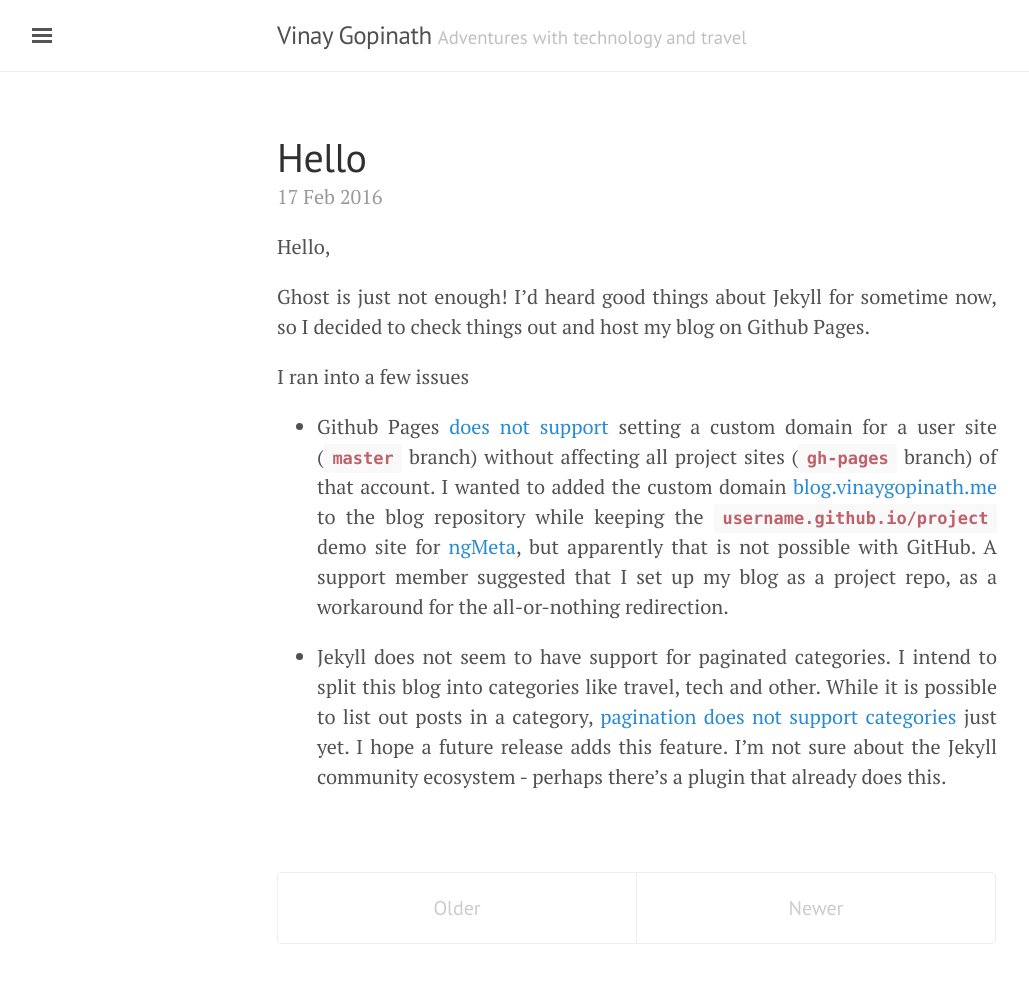
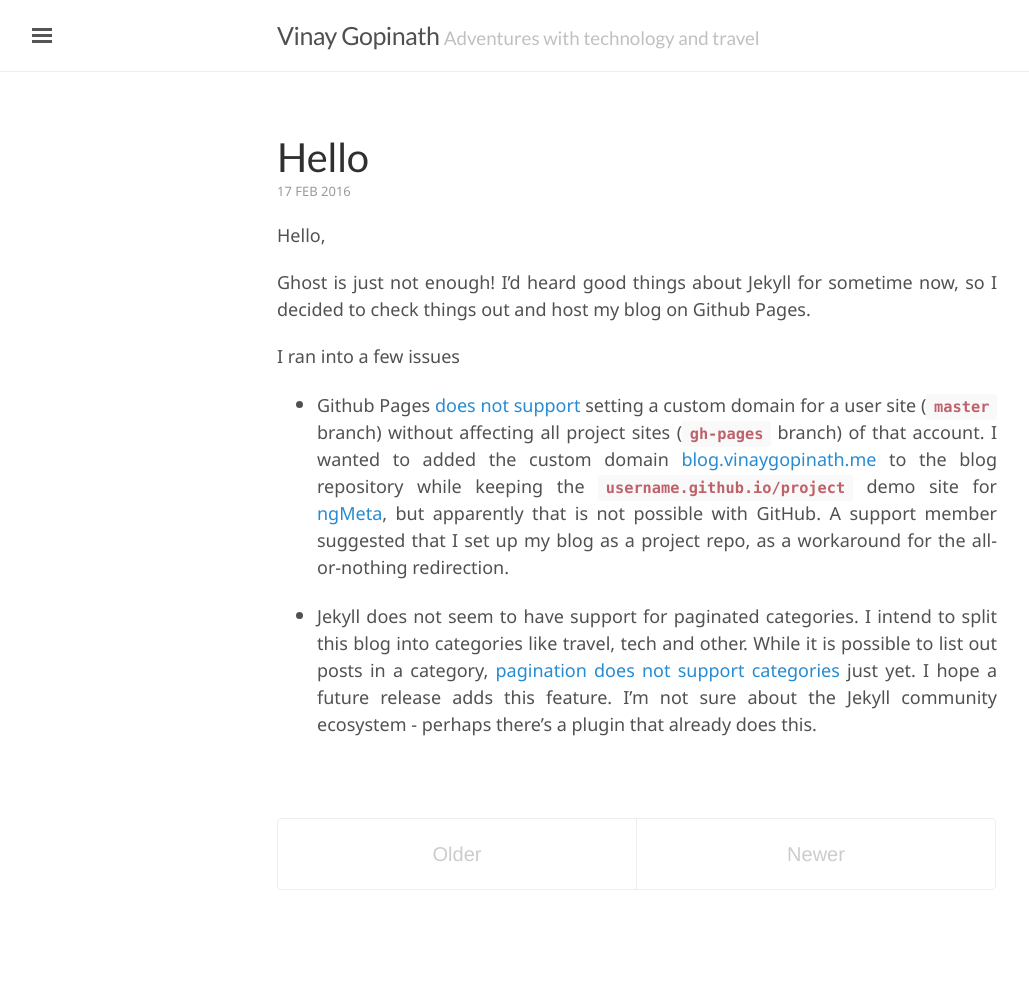
Before and after one commit to vinaygopinath/blog, a Jekyll site: the page built from index.html, in a window 1280 px wide. Shown: the whole page, without its empty margins (3-1032 px from the left). Built offline with Jekyll 4.4.1, drawn with Linux system fonts in a browser that asks for light colours; the list of posts is cut into pages by our own code; after the commit the page ends 950 px from its top, so only the background shows below that.

Commit message:
[UI] - Theme improvements and font changes (Noto Sans + Lato)

```diff
--- a/_includes/head.html
+++ b/_includes/head.html
@@ -20,7 +20,7 @@
   <link rel="stylesheet" href="{{ site.baseurl }}/public/css/syntax.css">
   <link rel="stylesheet" href="{{ site.baseurl }}/public/css/lanyon.css">
   <link rel="stylesheet" href="{{ site.baseurl }}/public/css/custom.css">
-  <link rel="stylesheet" href="https://fonts.googleapis.com/css?family=PT+Serif:400,400italic,700%7CPT+Sans:400">
+  <link rel="stylesheet" href="https://fonts.googleapis.com/css?family=Noto+Sans:400%7CLato:400">
 
   <!-- Icons -->
   <link rel="apple-touch-icon-precomposed" sizes="144x144" href="{{ site.baseurl }}/public/apple-touch-icon-precomposed.png">
--- a/public/css/custom.css
+++ b/public/css/custom.css
@@ -1,3 +1,4 @@
 .post p {
   text-align: justify;
+  font-size: 0.9rem;
 }
--- a/public/css/lanyon.css
+++ b/public/css/lanyon.css
@@ -41,10 +41,11 @@ html, body {
   overflow-x: hidden;
 }
 html {
-  font-family: "PT Serif", Georgia, "Times New Roman", serif;
+  font-family: "Noto Sans", Georgia, "Times New Roman", serif;
 }
 h1, h2, h3, h4, h5, h6 {
-  font-family: "PT Sans", Helvetica, Arial, sans-serif;
+  /*font-family: "PT Sans", Helvetica, Arial, sans-serif;*/
+  font-family: "Lato", Helvetica, Arial, sans-serif;
   font-weight: 400;
   color: #313131;
   letter-spacing: -.025rem;
@@ -294,7 +295,15 @@ h1, h2, h3, h4, h5, h6 {
   margin-bottom: 4em;
 }
 
+.post:first-child {
+    margin-top: 2em;
+}
+
 /* Blog post or page title */
+
+.page-title {
+    text-transform: capitalize;
+}
 
 .page-title, .post-title, .post-title a {
   color: #303030;
@@ -310,6 +319,8 @@ h1, h2, h3, h4, h5, h6 {
   margin-top: -.5rem;
   margin-bottom: 1rem;
   color: #9a9a9a;
+  font-size: 0.65rem;
+  text-transform: uppercase;
 }
 
 /* Related posts */
--- a/public/css/poole.css
+++ b/public/css/poole.css
@@ -21,8 +21,6 @@
 * Custom type
 * Messages
 * Container
-* Masthead
-* Posts and pages
 * Pagination
 * Reverse layout
 * Themes
@@ -290,137 +288,3 @@ tbody tr:nth-child(odd) td, tbody tr:nth-child(odd) th {
   margin-left: auto;
   margin-right: auto;
 }
-
-/*
-* Masthead
-*
-* Super small header above the content for site name and short description.
-*/
-
-.masthead {
-  padding-top: 1rem;
-  padding-bottom: 1rem;
-  margin-bottom: 3rem;
-}
-.masthead-title {
-  margin-top: 0;
-  margin-bottom: 0;
-  color: #505050;
-}
-.masthead-title a {
-  color: #505050;
-}
-.masthead-title small {
-  font-size: 75%;
-  font-weight: 400;
-  color: #c0c0c0;
-  letter-spacing: 0;
-}
-
-/*
-* Posts and pages
-*
-* Each post is wrapped in `.post` and is used on default and post layouts. Each
-* page is wrapped in `.page` and is only used on the page layout.
-*/
-
-.page, .post {
-  margin-bottom: 4em;
-}
-
-/* Blog post or page title */
-
-.page-title, .post-title, .post-title a {
-  color: #303030;
-}
-.page-title, .post-title {
-  margin-top: 0;
-}
-
-/* Meta data line below post title */
-
-.post-date {
-  display: block;
-  margin-top: -.5rem;
-  margin-bottom: 1rem;
-  color: #9a9a9a;
-}
-
-/* Related posts */
-
-.related {
-  padding-top: 2rem;
-  padding-bottom: 2rem;
-  border-top: 1px solid #eee;
-}
-.related-posts {
-  padding-left: 0;
-  list-style: none;
-}
-.related-posts h3 {
-  margin-top: 0;
-}
-.related-posts li small {
-  font-size: 75%;
-  color: #999;
-}
-.related-posts li a:hover {
-  color: #268bd2;
-  text-decoration: none;
-}
-.related-posts li a:hover small {
-  color: inherit;
-}
-
-/*
-* Pagination
-*
-* Super lightweight (HTML-wise) blog pagination. `span`s are provide for when
-* there are no more previous or next posts to show.
-*/
-
-.pagination {
-  overflow: hidden;
-  /* clearfix */
-  margin-left: -1rem;
-  margin-right: -1rem;
-  font-family: "PT Sans", Helvetica, Arial, sans-serif;
-  color: #ccc;
-  text-align: center;
-}
-
-/* Pagination items can be `span`s or `a`s */
-
-.pagination-item {
-  display: block;
-  padding: 1rem;
-  border: 1px solid #eee;
-}
-.pagination-item:first-child {
-  margin-bottom: -1px;
-}
-
-/* Only provide a hover state for linked pagination items */
-
-a.pagination-item:hover {
-  background-color: #f5f5f5;
-}
-@media (min-width: 30em) {
-  .pagination {
-    margin: 3rem 0;
-  }
-  .pagination-item {
-    float: left;
-    width: 50%;
-  }
-  .pagination-item:first-child {
-    margin-bottom: 0;
-    border-top-left-radius: 4px;
-    border-bottom-left-radius: 4px;
-  }
-  .pagination-item:last-child {
-    margin-left: -1px;
-    border-top-right-radius: 4px;
-    border-bottom-right-radius: 4px;
-  }
-}
```
